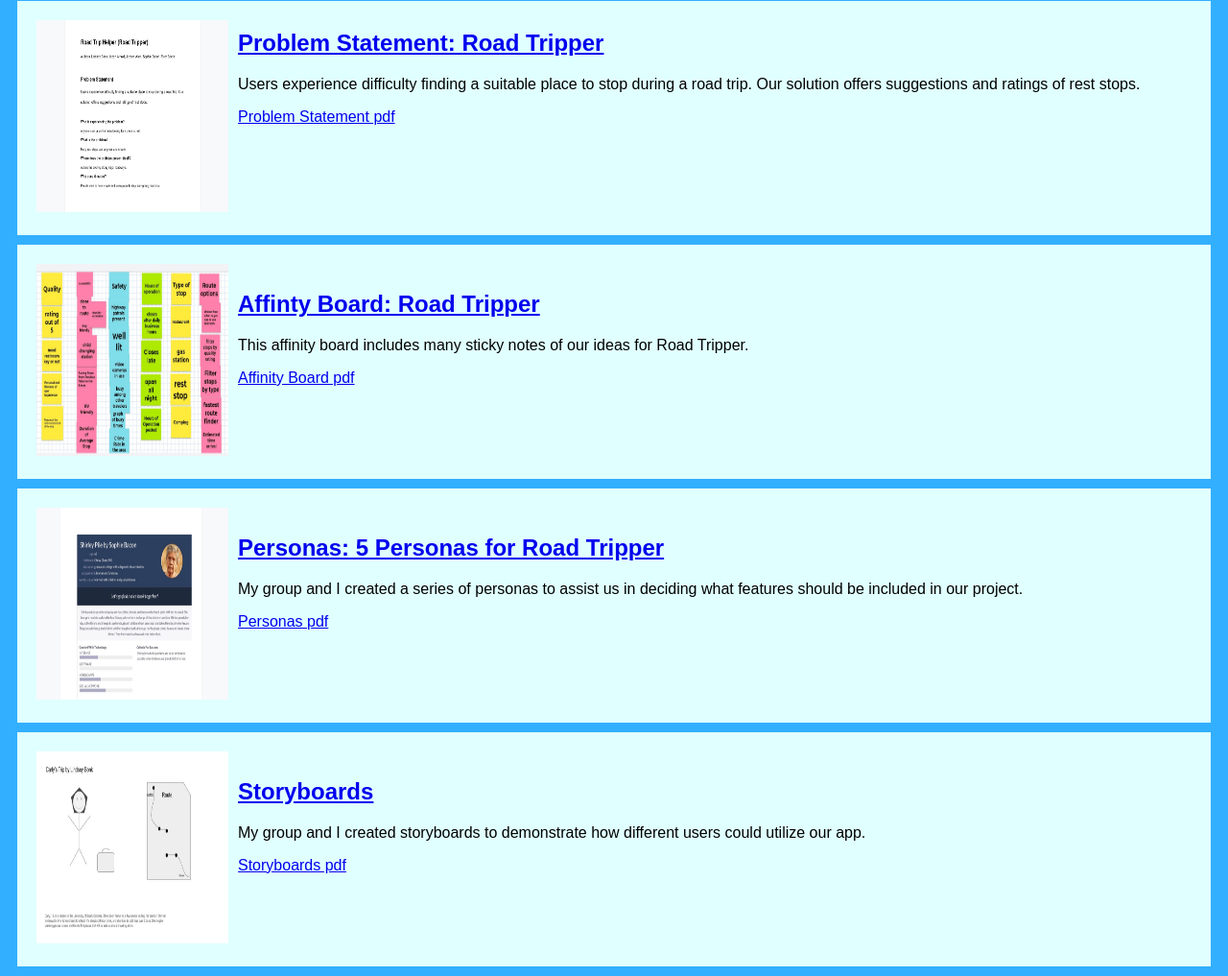
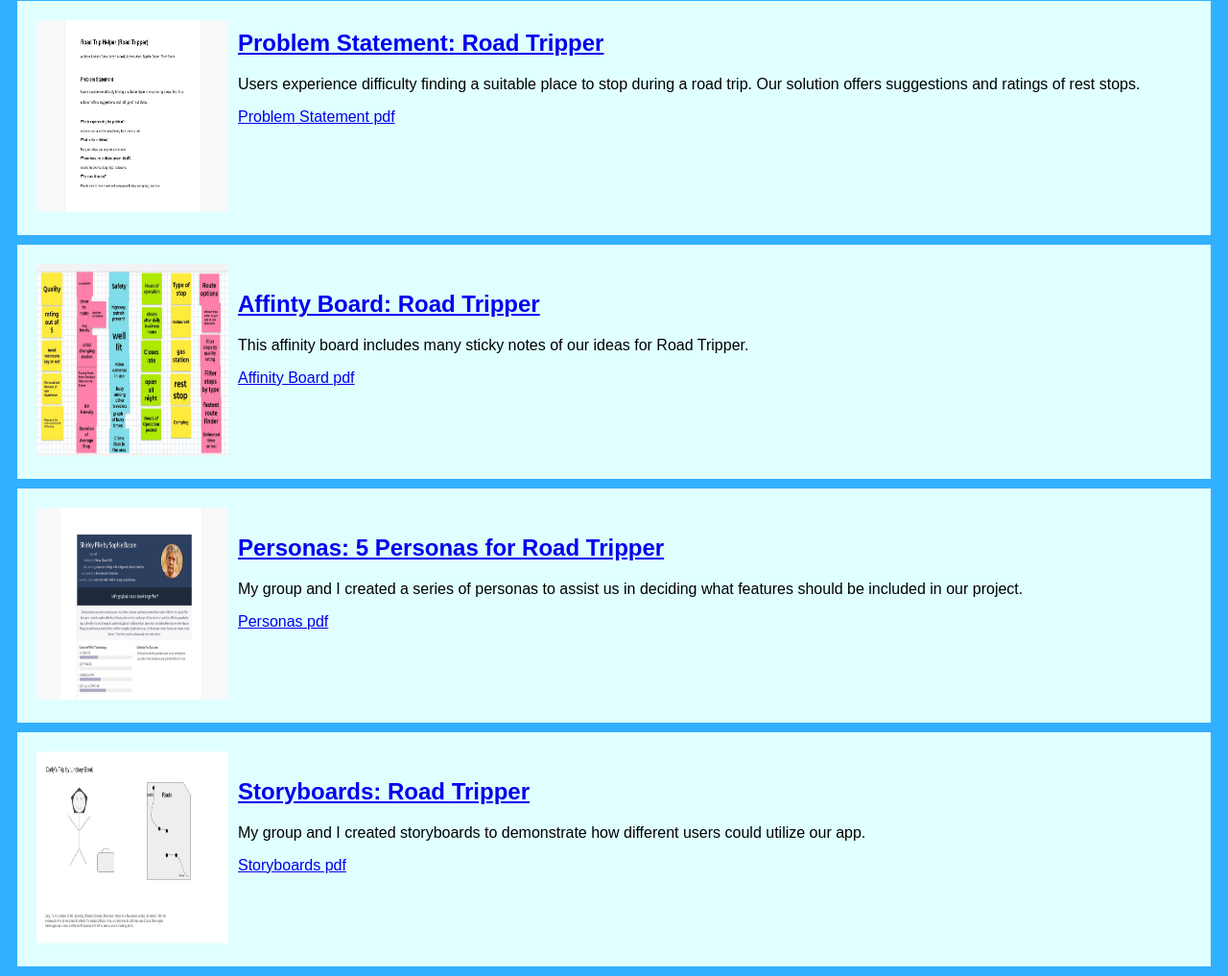
Before and after one commit to lbonk/lbonk.github.io, a plain HTML site: page index.html in a window 1280 px wide. Shown: the part 79-1096 px from the top of the page at 96% size. Drawn offline with Linux system fonts and the light colour scheme.

Commit message:
Add files via upload

```diff
--- a/index.html
+++ b/index.html
@@ -51,7 +51,7 @@
             <a href="files/team%20turtle%20-%20storyboard.pdf"><img src="images/Storyboard%20Lindsey%20Bonk%20(6).jpg"></a>
             <section class="ass-details">
                 <br>
-                    <a href="files/team%20turtle%20-%20storyboard.pdf"><h2> Storyboards </h2></a>
+                    <a href="files/team%20turtle%20-%20storyboard.pdf"><h2> Storyboards: Road Tripper </h2></a>
                 <p> My group and I created storyboards to demonstrate how different users could utilize our app.
                 </p>
                 <a href="files/team%20turtle%20-%20storyboard.pdf"> Storyboards pdf </a>
```
